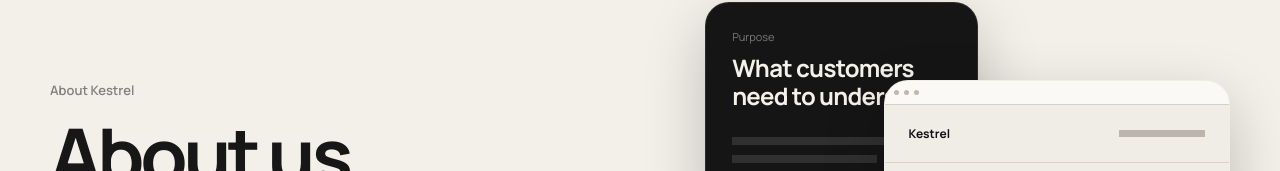
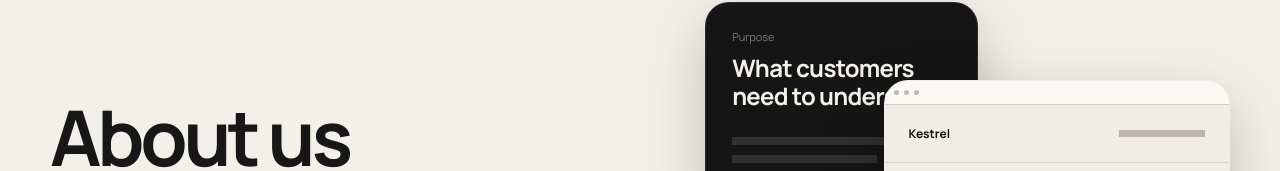
Before and after one commit to davisl24/WEBSITEAGENCY, a Next.js app: page /en/about in a window 1280 px wide. Shown: the part 214-385 px from the top of the page. Built offline with nearby package versions, Linux system fonts and the light colour scheme; no server answers.

Commit message:
Remove redundant kicker above translated About heading

```diff
--- a/app/en/about/page.tsx
+++ b/app/en/about/page.tsx
@@ -22,7 +22,7 @@ export default function AboutPage() {
 
       <section className="about-hero">
         <div className="about-hero-copy">
-          <p className="service-page-kicker">About Kestrel</p>
+
           <h1>About us</h1>
           <p>
             We create websites that make it easier for small businesses to explain their offer, earn trust and turn visits into enquiries.
```
